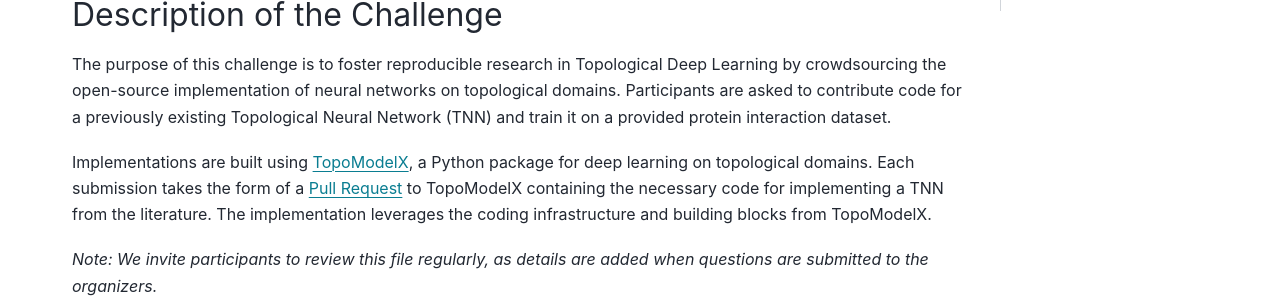
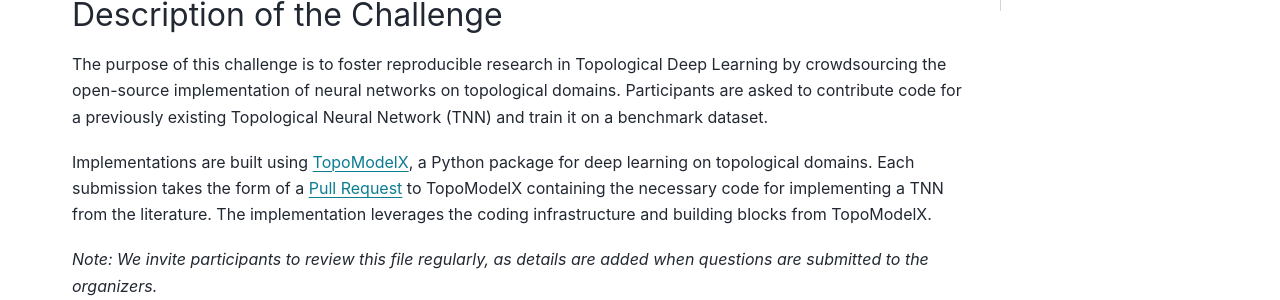
Before and after one commit to pyt-team/TopoModelX, a Sphinx documentation site: the page built from docs/challenge/index.rst, in a window 1280 px wide and 900 px high. Shown: the part 426-726 px from the top of the window. Built offline with Sphinx 7.4.7 and the PyData theme 0.15.4, drawn with Linux system fonts in a browser that asks for light colours.

Commit message:
Update index.rst

```diff
--- a/docs/challenge/index.rst
+++ b/docs/challenge/index.rst
@@ -8,7 +8,7 @@ Lead organizers: Mathilde Papillon, Dr. Tegan Emerson, Dr. Henry Kvinge, Dr. Tim
 Description of the Challenge
 ----------------------------
 
-The purpose of this challenge is to foster reproducible research in Topological Deep Learning by crowdsourcing the open-source implementation of neural networks on topological domains. Participants are asked to contribute code for a previously existing Topological Neural Network (TNN) and train it on a provided protein interaction dataset.
+The purpose of this challenge is to foster reproducible research in Topological Deep Learning by crowdsourcing the open-source implementation of neural networks on topological domains. Participants are asked to contribute code for a previously existing Topological Neural Network (TNN) and train it on a benchmark dataset.
 
 Implementations are built using  `TopoModelX <https://github.com/pyt-team/TopoModelX/tree/main/topomodelx>`_, a Python package for deep learning on topological domains. Each submission takes the form of a  `Pull Request <https://github.com/pyt-team/TopoModelX/pulls>`_ to TopoModelX containing the necessary code for implementing a TNN from the literature. The implementation leverages the coding infrastructure and building blocks from TopoModelX.
 
```
